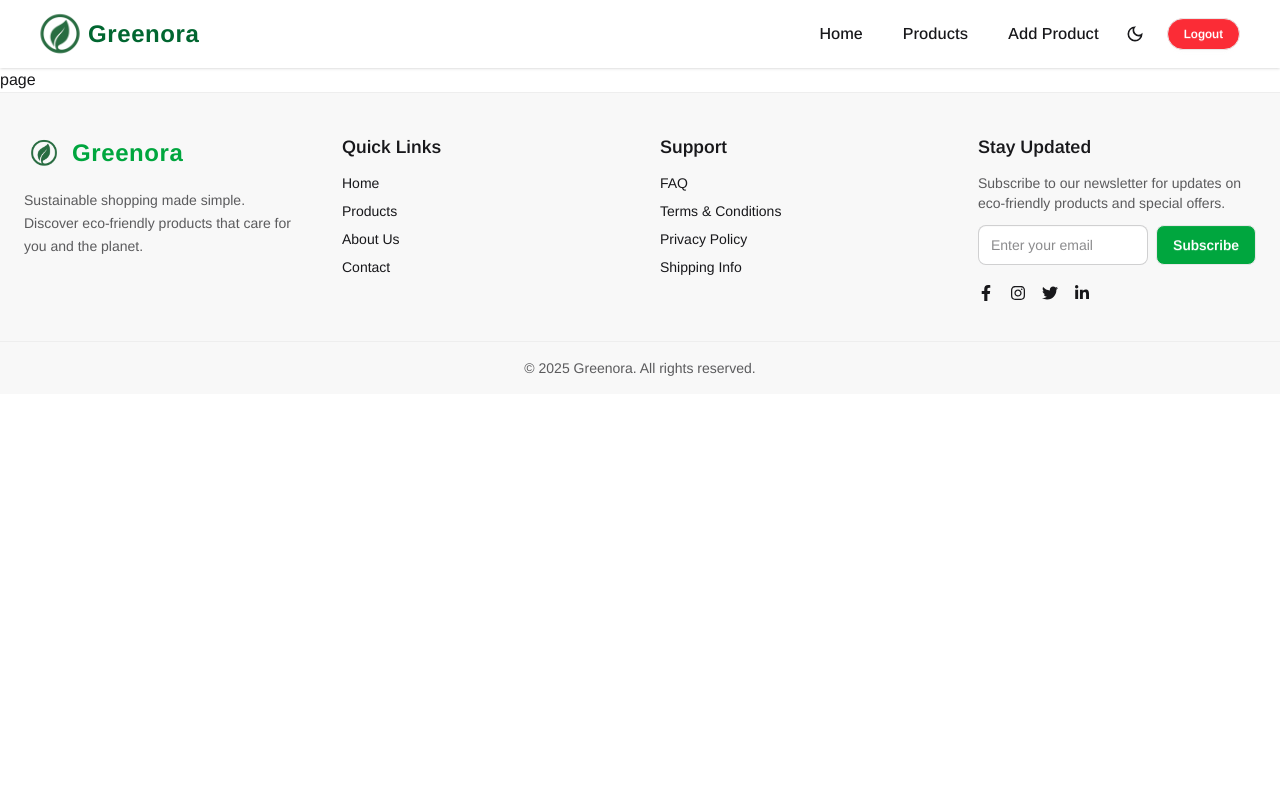
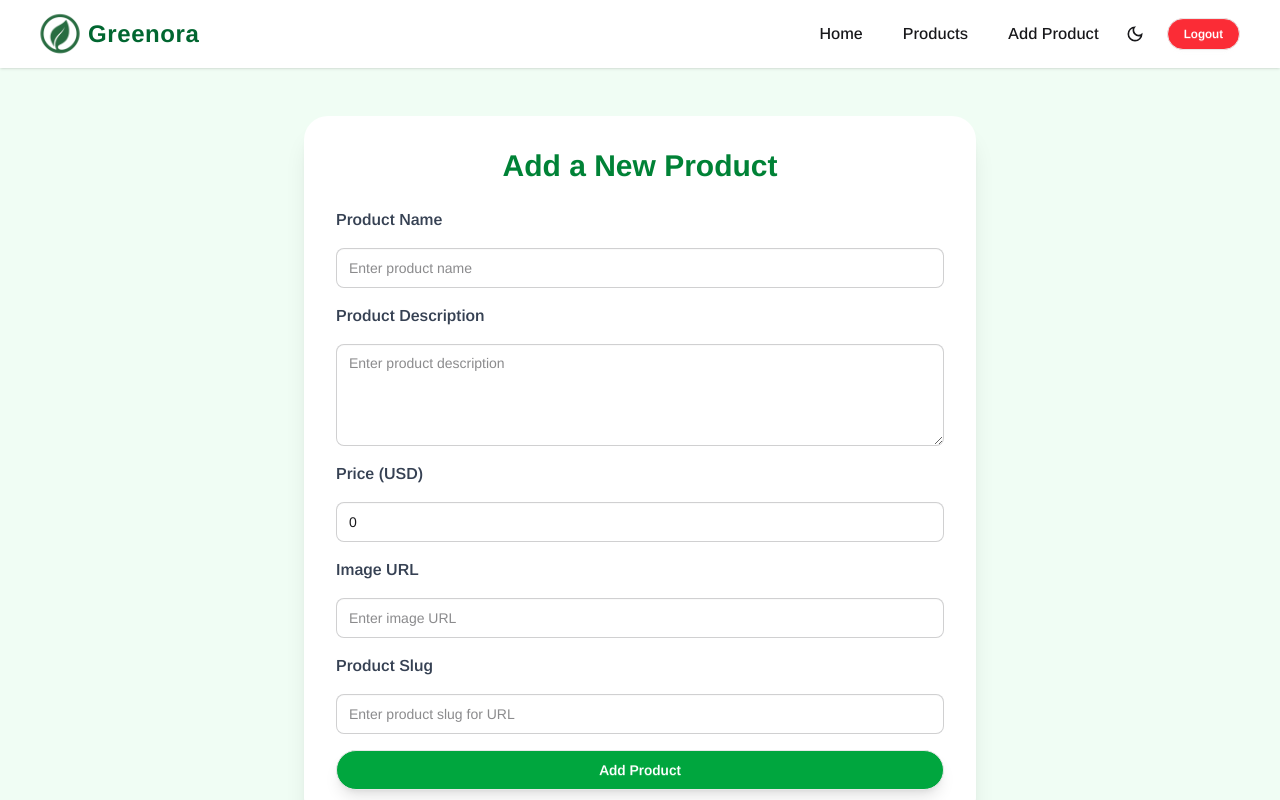
Before and after one commit to ameerhamzahd/Greenora, a Next.js app: page /dashboard/add-products in a window 1280 px wide. Shown: the top 800 px of the page. Built offline with nearby package versions, Linux system fonts and the light colour scheme; no server answers; sample sign-in values are in the browser's storage.

Commit message:
Greenora AddProducts-Ui-&-Functionality done.

```diff
--- a/src/app/api/products/route.ts
+++ b/src/app/api/products/route.ts
@@ -14,7 +14,7 @@ interface Product {
 export async function GET() {
   try {
     const client = await clientPromise;
-    const db = client.db("liteMart");
+    const db = client.db("GreenoraDB");
 
     const products: Product[] = await db
       .collection<Product>("products")
@@ -32,7 +32,7 @@ export async function POST(req: NextRequest) {
   try {
     const body: Omit<Product, "_id"> = await req.json(); // exclude _id for insertion
     const client = await clientPromise;
-    const db = client.db("liteMart");
+    const db = client.db("GreenoraDB");
 
     const result = await db.collection<Product>("products").insertOne(body);
 
--- a/src/app/dashboard/add-products/page.tsx
+++ b/src/app/dashboard/add-products/page.tsx
@@ -1,7 +1,150 @@
-import React from 'react'
+"use client";
 
-export default function page() {
+import React, { useState } from "react";
+import { useSession } from "next-auth/react";
+import { useRouter } from "next/navigation";
+import { toast } from "react-toastify";
+
+interface ProductForm {
+  name: string;
+  description: string;
+  price: number;
+  image: string;
+  slug: string;
+}
+
+const AddProductPage: React.FC = () => {
+  const { data: session } = useSession();
+  const router = useRouter();
+
+  const [form, setForm] = useState<ProductForm>({
+    name: "",
+    description: "",
+    price: 0,
+    image: "",
+    slug: "",
+  });
+  const [loading, setLoading] = useState(false);
+
+  if (!session) {
+    router.push("/login");
+    return null;
+  }
+
+  const handleChange = (
+    e: React.ChangeEvent<HTMLInputElement | HTMLTextAreaElement>
+  ) => {
+    const { name, value } = e.target;
+    setForm({ ...form, [name]: name === "price" ? Number(value) : value });
+  };
+
+  const handleSubmit = async (e: React.FormEvent) => {
+    e.preventDefault();
+    setLoading(true);
+    try {
+      const res = await fetch("/api/products", {
+        method: "POST",
+        headers: { "Content-Type": "application/json" },
+        body: JSON.stringify(form),
+      });
+
+      if (!res.ok) {
+        const data = await res.json();
+        throw new Error(data.error || "Failed to add product");
+      }
+
+      toast.success("Product added successfully!");
+      setForm({ name: "", description: "", price: 0, image: "", slug: "" });
+      router.push("/products");
+    } catch (err: unknown) {
+      const message = err instanceof Error ? err.message : "Something went wrong";
+      toast.error(message);
+    } finally {
+      setLoading(false);
+    }
+  };
+
   return (
-    <div>page</div>
-  )
-}
+    <div className="min-h-screen bg-green-50 flex items-center justify-center px-4 py-12">
+      <div className="w-full max-w-2xl bg-white shadow-xl rounded-3xl p-8">
+        <h1 className="text-3xl font-bold text-green-700 text-center mb-6">
+          Add a New Product
+        </h1>
+
+        <form className="flex flex-col gap-4" onSubmit={handleSubmit}>
+          {/* Name */}
+          <label className="font-semibold text-gray-700">Product Name</label>
+          <input
+            type="text"
+            name="name"
+            value={form.name}
+            onChange={handleChange}
+            placeholder="Enter product name"
+            className="input input-bordered w-full rounded-lg"
+            required
+          />
+
+          {/* Description */}
+          <label className="font-semibold text-gray-700">Product Description</label>
+          <textarea
+            name="description"
+            value={form.description}
+            onChange={handleChange}
+            placeholder="Enter product description"
+            className="textarea textarea-bordered w-full rounded-lg"
+            rows={4}
+            required
+          />
+
+          {/* Price */}
+          <label className="font-semibold text-gray-700">Price (USD)</label>
+          <input
+            type="number"
+            name="price"
+            value={form.price}
+            onChange={handleChange}
+            placeholder="Enter product price"
+            className="input input-bordered w-full rounded-lg"
+            required
+          />
+
+          {/* Image URL */}
+          <label className="font-semibold text-gray-700">Image URL</label>
+          <input
+            type="text"
+            name="image"
+            value={form.image}
+            onChange={handleChange}
+            placeholder="Enter image URL"
+            className="input input-bordered w-full rounded-lg"
+            required
+          />
+
+          {/* Slug */}
+          <label className="font-semibold text-gray-700">Product Slug</label>
+          <input
+            type="text"
+            name="slug"
+            value={form.slug}
+            onChange={handleChange}
+            placeholder="Enter product slug for URL"
+            className="input input-bordered w-full rounded-lg"
+            required
+          />
+
+          <button
+            type="submit"
+            className={`btn bg-green-600 text-white rounded-full hover:bg-green-700 shadow-lg ${
+              loading ? "loading" : ""
+            }`}
+            disabled={loading}
+          >
+            {loading ? "Adding..." : "Add Product"}
+          </button>
+        </form>
+      </div>
+    </div>
+  );
+};
+
+export default AddProductPage;
--- a/src/components/Navbar.tsx
+++ b/src/components/Navbar.tsx
@@ -50,7 +50,7 @@ const Navbar: React.FC = () => {
           {session && (
             <li>
               <Link
-                href="/dashboard/add-product"
+                href="/dashboard/add-products"
                 className="hover:text-green-800 transition-colors"
               >
                 Add Product
```
